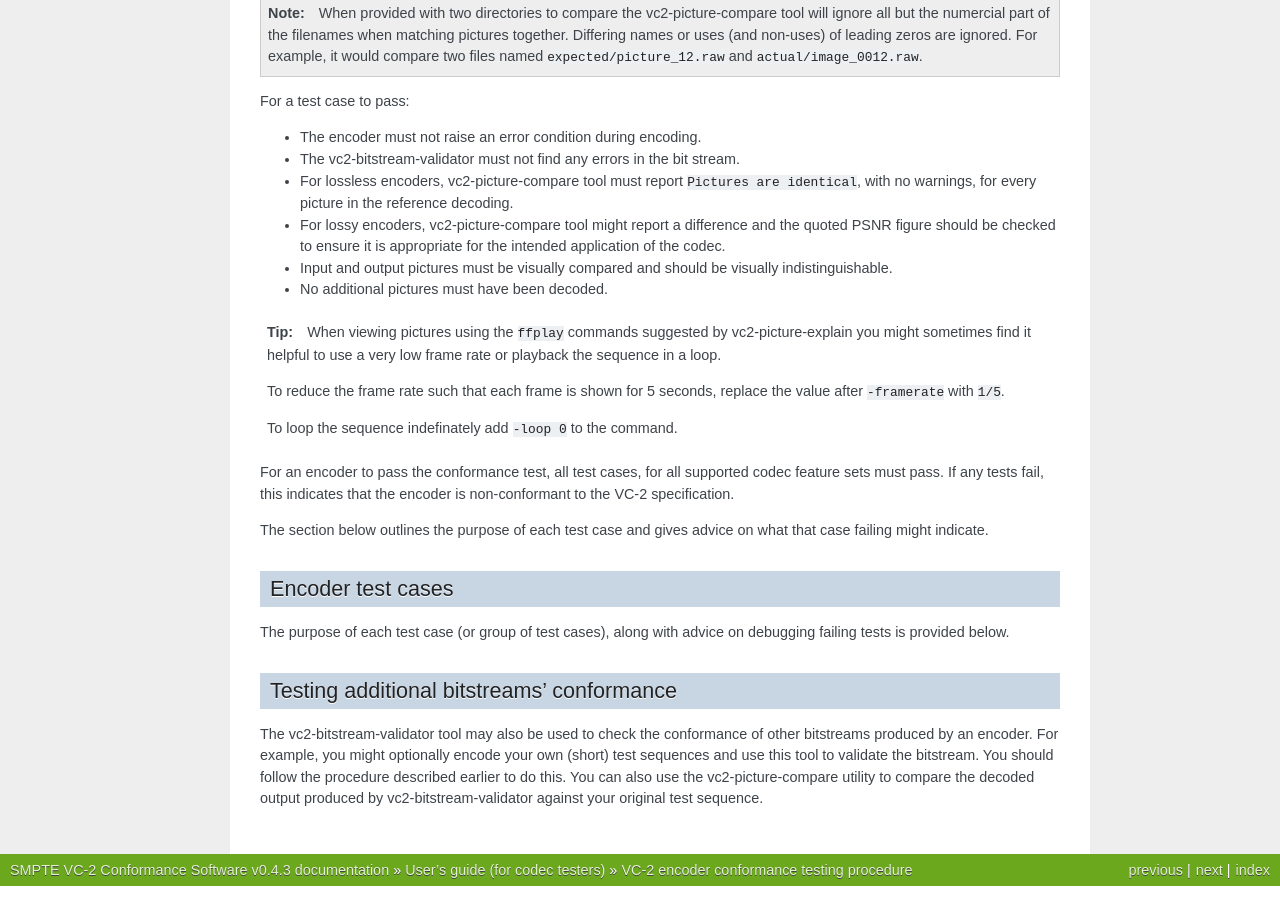
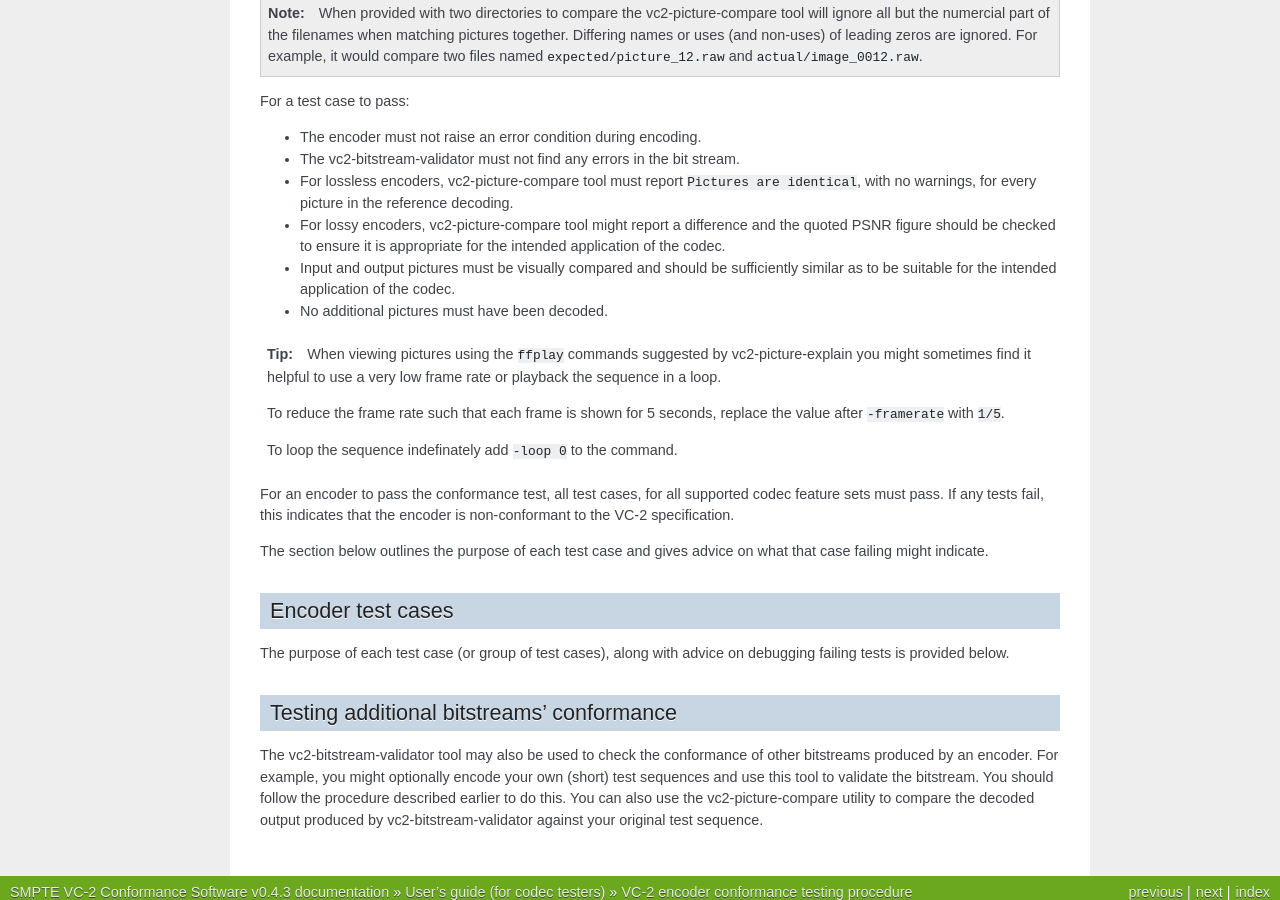
Before and after one commit to bbc/vc2_conformance, a Sphinx documentation site: the page built from docs/source/user_guide/encoder_testing.rst, in a window 1280 px wide and 900 px high, scrolled down 1295 px. Built offline with Sphinx 7.4.7, drawn with Linux system fonts in a browser that asks for light colours.

Commit message:
Improve encoder picture visual comparison guidance

```diff
--- a/docs/source/user_guide/encoder_testing.rst
+++ b/docs/source/user_guide/encoder_testing.rst
@@ -99,7 +99,8 @@ For a test case to pass:
   and the quoted PSNR figure should be checked to ensure it is appropriate for
   the intended application of the codec.
 * Input and output pictures must be visually compared and should be
-  visually indistinguishable.
+  sufficiently similar as to be suitable for the intended application of the
+  codec.
 * No additional pictures must have been decoded.
 
 .. tip::
```
